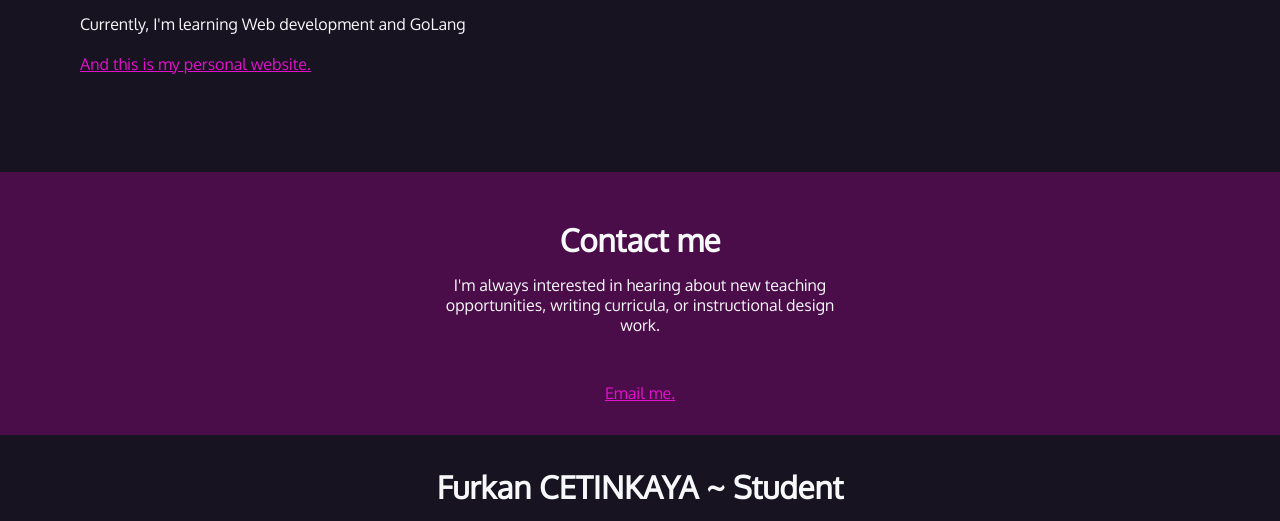
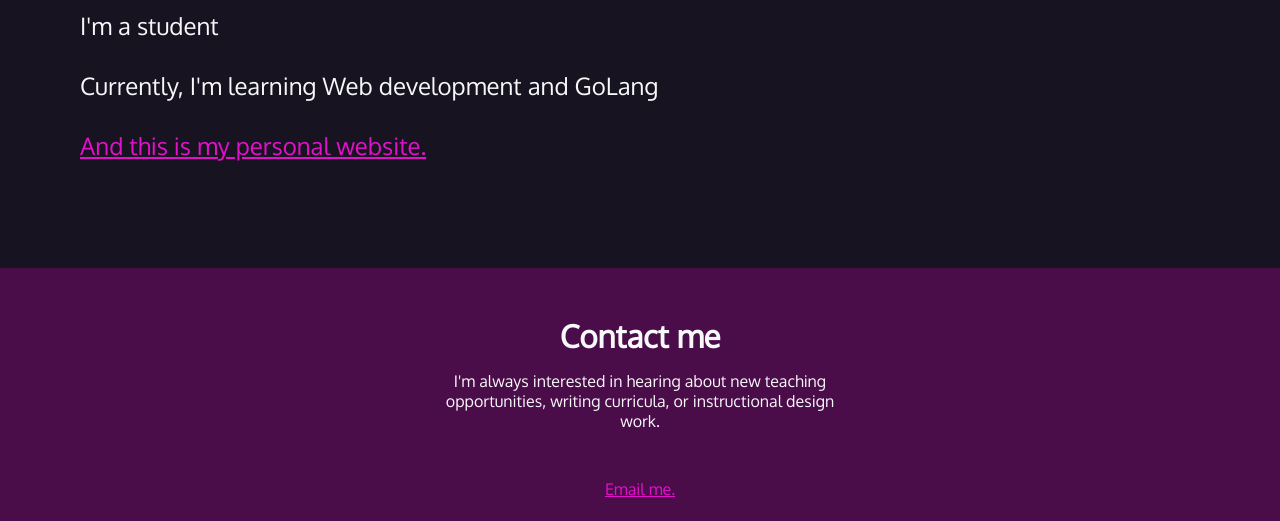
Before and after one commit to cetfu/front-end-masters-getting-started-with-css, a plain HTML site: page index.html in a window 1280 px wide. Shown: the part 518-1039 px from the top of the page. Drawn offline with Linux system fonts and the light colour scheme; a web font is replaced by a local one.

Commit message:
change directory

```diff
--- a/marking-up-html/style.css
+++ b/style.css
@@ -48,8 +48,9 @@ a:hover {
 }
 
 #container p {
-    font-size: 1rem;
+    font-size: 1.5rem;
     line-height: 1.5;
+    font-family: var(--sans);
 }
 
 #container h2 {
```
Also changed, not shown: index.html (renamed from marking-up-html/index.html), index.js (renamed from marking-up-html/index.js).
